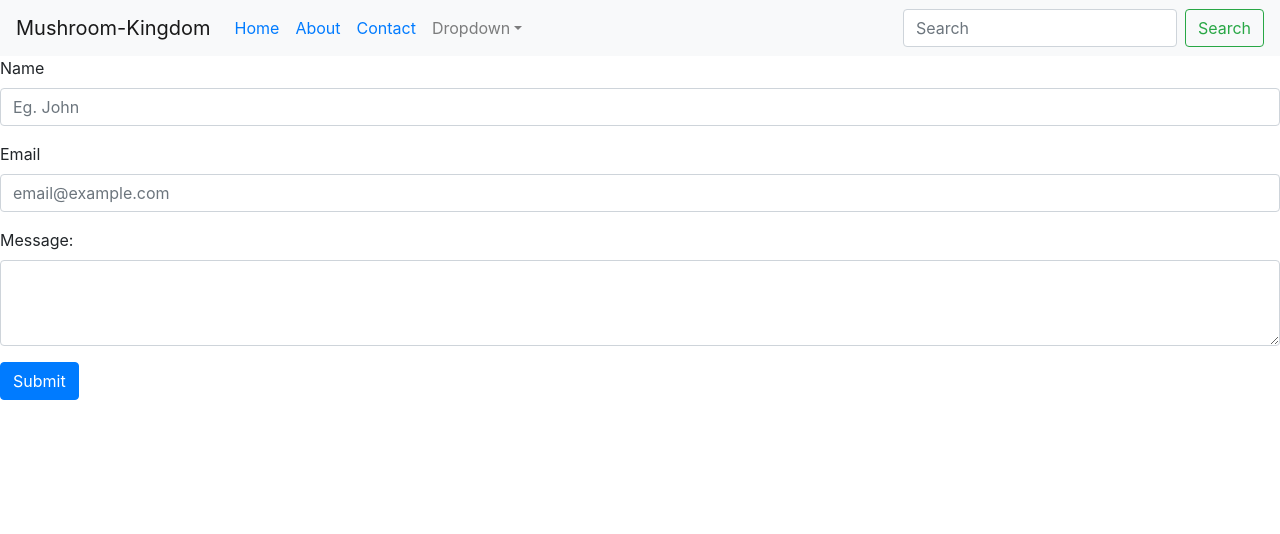
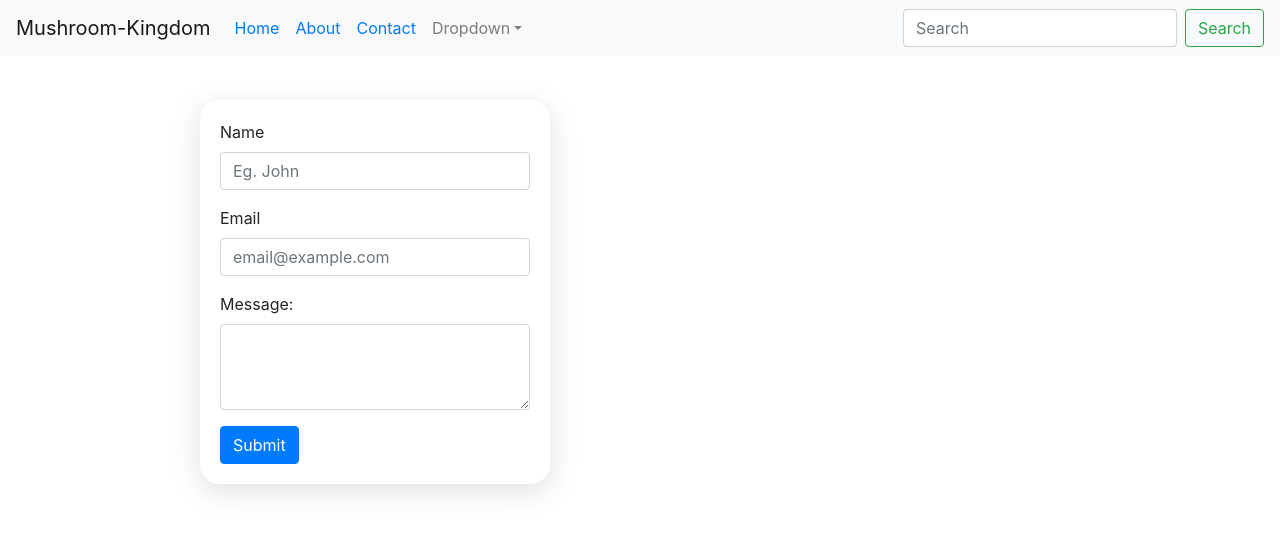
Before and after one commit to Mushroom-Kingdom/mushroom-kingdom, a React (Create React App) app in the folder client/: page /contact in a window 1280 px wide. Shown: the top 534 px of the page. Built offline with nearby package versions, Linux system fonts and the light colour scheme.

Commit message:
style the contact page

```diff
--- a/client/src/pages/css/contact.css
+++ b/client/src/pages/css/contact.css
@@ -0,0 +1,13 @@
+.Contact{
+    height:100%;
+}
+
+.Contact form{
+    position:absolute;
+    padding: 20px;
+    border-radius: 20px;
+    width: 350px;
+    box-shadow: rgba(100, 100, 111, 0.2) 0px 7px 29px 0px;
+    top: 100px;
+    left: 200px;
+}
```
